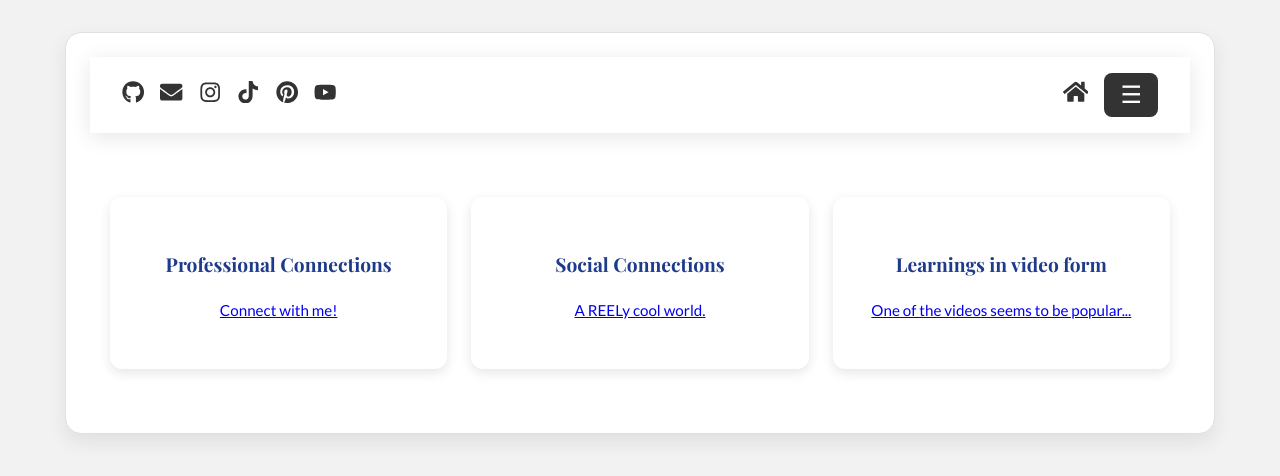
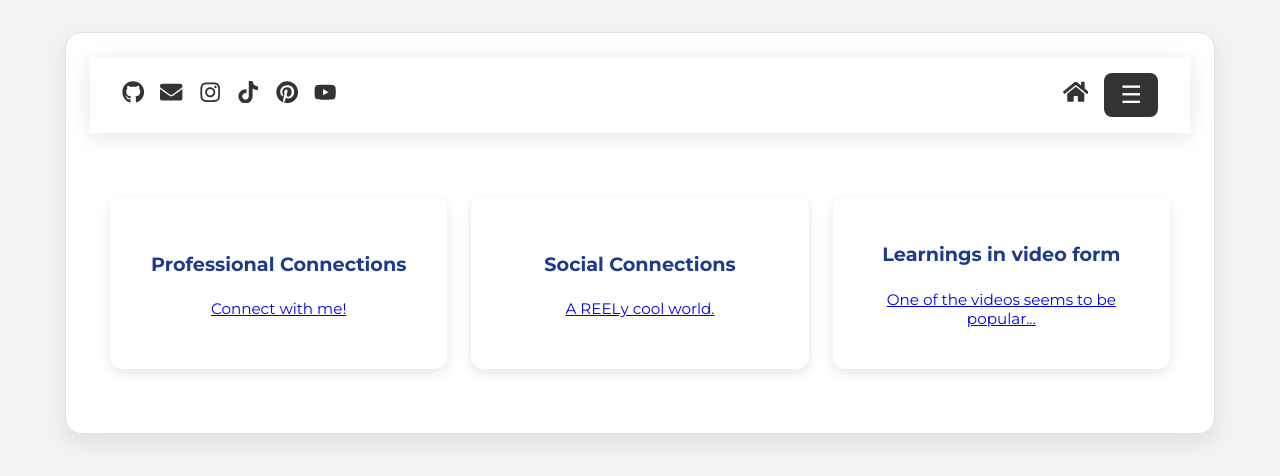
Before and after one commit to alexisbernt/Portfolio, a React (Create React App) app in the folder lexi-portfolio/: page /more in a window 1280 px wide. Shown: the top 476 px of the page. Built offline with nearby package versions, Linux system fonts and the light colour scheme.

Commit message:
updating fonts

```diff
--- a/lexi-portfolio/src/css/AI.css
+++ b/lexi-portfolio/src/css/AI.css
@@ -2,7 +2,7 @@
   max-width: 1000px;
   margin: 0 auto;
   padding: 40px 20px;
-  font-family: 'Lato', sans-serif;
+  font-family: 'Montserrat', sans-serif;
 }
 
 .ai-grid {
--- a/lexi-portfolio/src/css/More.css
+++ b/lexi-portfolio/src/css/More.css
@@ -2,7 +2,7 @@
   max-width: 1100px;
   margin: 0 auto;
   padding: 40px 20px;
-  font-family: 'Lato', sans-serif;
+  font-family: 'Montserrat', sans-serif;
 }
 
 .more-grid {
@@ -33,7 +33,7 @@
   font-size: 1.2rem;
   color: #1e3a8a;
   margin-bottom: 8px;
-  font-family: 'Playfair Display', serif;
+  font-family: 'Montserrat', sans-serif;
 }
 
 .more-box p {
--- a/lexi-portfolio/src/css/PortfolioGrid.css
+++ b/lexi-portfolio/src/css/PortfolioGrid.css
@@ -1,14 +1,14 @@
-@import url('https://fonts.googleapis.com/css2?family=Playfair+Display:wght@400;700&family=Lato:wght@400;700&display=swap');
+@import url('https://fonts.googleapis.com/css2?family=Montserrat:wght@400;600;700&display=swap');
 
 h1, h2, h3 {
-  font-family: 'Playfair Display', serif;
+  font-family: 'Montserrat', sans-serif;
 }
 
 /* General container */
 .portfolio-container {
   min-height: 100vh;
   background-color: #fff;
-  font-family: 'Playfair Display', serif;
+  font-family: 'Montserrat', sans-serif;
   padding-bottom: 60px;
 }
 
```
